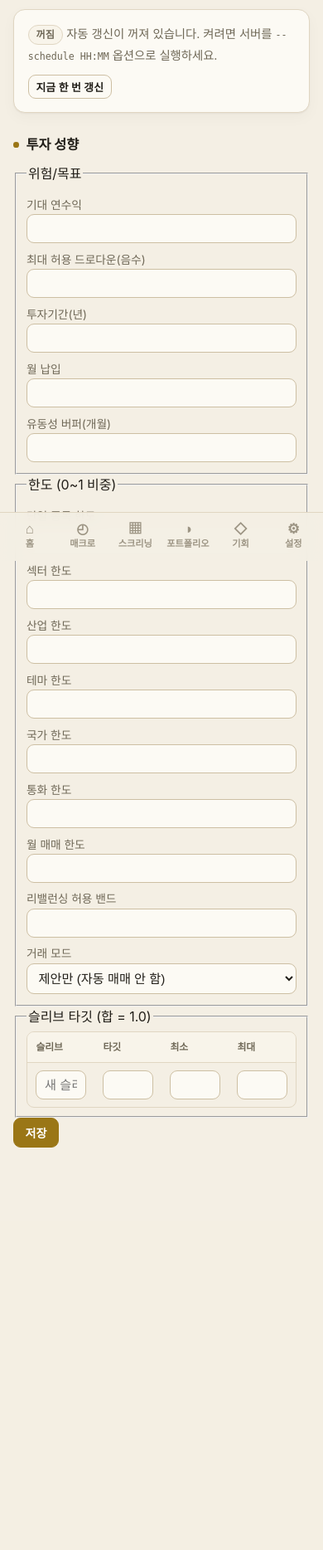
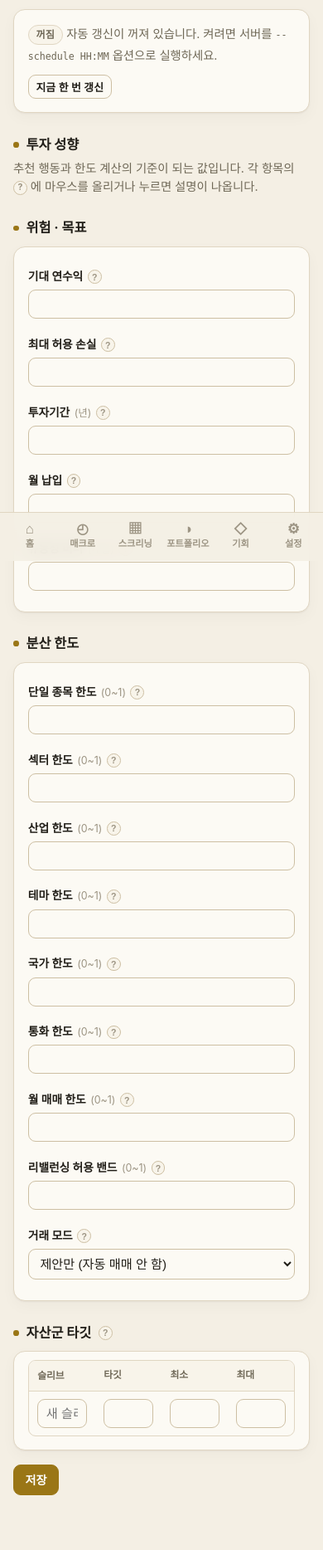
Before and after one commit to james20140802/croesus, a FastAPI app: template croesus/web/templates/settings_profile.html in a window 390 px wide; the page is wider, and only the part inside the window is pictured. Shown: the part 168-2036 px from the top of that part at 83% size. Before the commit the page ends 1551 px from the top of that part, so only its background shows below. Run offline with FastAPI, Linux system fonts and the light colour scheme; the template is opened without the code that fills it, so the values that code supplies are empty.

Commit message:
✨ feat: stock detail page, home portfolio card, settings tooltips, UX fixes
UX fixes:
- Bottom nav is now always fixed to the viewport bottom (was position:sticky at
  ≥680px, which floated up under short pages like 기회/스크리닝 필터 결과)
- Screening filter chips use plain links so the active chip reflects the selected
  bucket (htmx swapped only the table, leaving the chip state stale)

Settings redesign:
- Card-based sections (위험·목표 / 분산 한도 / 자산군 타깃) with a responsive grid
- A ? hint next to every field showing a help tooltip on hover and on tap/focus
  (.hint is now a focusable button with a data-tip bubble; posture hints too)

Home:
- "내 포트폴리오" summary card (평가액 / 평가손익 / 상위 보유 비중)

Stock detail (/asset/{asset_id}):
- New route + page reachable by clicking a screening row: price-history chart,
  screening score/rank/bucket with reason codes, per-factor percentile bars and
  raw fundamentals, and the LLM qualitative thesis (with a clear note when none
  exists because the local LLM isn't running)

Co-Authored-By: Claude Opus 4.8 <noreply@anthropic.com>

```diff
--- a/croesus/web/app.py
+++ b/croesus/web/app.py
@@ -6,7 +6,7 @@ from fastapi import FastAPI, Request
 from fastapi.staticfiles import StaticFiles
 
 from croesus.db.connection import resolve_db_path
-from croesus.web.routes import home, macro, screening, portfolio, opportunity, settings
+from croesus.web.routes import home, macro, screening, portfolio, opportunity, settings, asset
 
 _STATIC_DIR = Path(__file__).parent / "static"
 
@@ -37,6 +37,7 @@ def create_app(db_path: str | Path | None = None, *, schedule_at: time | None =
     app.include_router(portfolio.router)
     app.include_router(opportunity.router)
     app.include_router(settings.router)
+    app.include_router(asset.router)
 
     @app.get("/healthz")
     def healthz() -> dict[str, str]:
--- a/croesus/web/static/css/app.css
+++ b/croesus/web/static/css/app.css
@@ -184,10 +184,26 @@ h2::before {
   background: linear-gradient(90deg, var(--ok), var(--warn) 60%, var(--bad)); }
 .meter__scale { display: flex; justify-content: space-between; font-size: .68rem; color: var(--ink-faint); margin-top: .2rem; }
 
-/* 도움말 점(툴팁) */
-.hint { display: inline-flex; align-items: center; justify-content: center;
-  width: .95rem; height: .95rem; border-radius: 50%; border: 1px solid var(--line-strong);
-  color: var(--ink-faint); font-size: .62rem; font-weight: 700; cursor: help; }
+/* 도움말 ? 아이콘 + 툴팁 — hover(데스크톱) / focus·tap(모바일) 모두 동작 */
+.hint { position: relative; display: inline-flex; align-items: center; justify-content: center;
+  width: 1.05rem; height: 1.05rem; border-radius: 50%; border: 1px solid var(--line-strong);
+  background: var(--surface-2); color: var(--ink-faint); font-size: .66rem; font-weight: 700;
+  cursor: help; padding: 0; vertical-align: middle; flex: none; }
+.hint:hover, .hint:focus-visible { color: var(--gilt); border-color: var(--gilt); }
+.hint[data-tip]::after {
+  content: attr(data-tip);
+  position: absolute; left: 0; top: calc(100% + 6px); z-index: 30;
+  width: max-content; max-width: min(260px, 72vw);
+  padding: .5rem .6rem; border-radius: 8px;
+  background: var(--ink); color: var(--bg);
+  font-size: .76rem; font-weight: 400; line-height: 1.45; letter-spacing: 0;
+  text-align: left; white-space: normal; box-shadow: var(--shadow);
+  opacity: 0; transform: translateY(-3px); pointer-events: none;
+  transition: opacity .12s ease, transform .12s ease;
+}
+.hint[data-tip]:hover::after, .hint[data-tip]:focus::after {
+  opacity: 1; transform: translateY(0);
+}
 
 /* ── 알약/뱃지 ───────────────────────────────────────────────────────── */
 .pill {
@@ -250,6 +266,10 @@ table.data tbody tr:nth-child(even) td { background: color-mix(in srgb, var(--su
 .num { font-family: var(--font-serif); font-variant-numeric: tabular-nums; text-align: right; }
 th.num, td.num { text-align: right; }
 tr.flagged td { background: var(--bad-wash) !important; }
+table.data a { color: inherit; text-decoration: none; }
+table.data a:hover { color: var(--gilt); }
+.row-link { cursor: pointer; }
+.row-link:hover td { background: var(--gilt-wash); }
 
 /* ── 필터 칩 ─────────────────────────────────────────────────────────── */
 .filters { display: flex; flex-wrap: wrap; gap: .4rem; margin: .2rem 0 1rem; }
@@ -287,6 +307,13 @@ tr.flagged td { background: var(--bad-wash) !important; }
   border: 1px solid var(--line-strong); border-radius: var(--radius-sm);
   background: var(--surface); color: var(--ink);
 }
+/* 설정 폼 — 라벨 위, 입력 아래의 카드형 필드 */
+.form-grid { display: grid; gap: .2rem 1.3rem; grid-template-columns: 1fr; }
+.field { display: flex; flex-direction: column; gap: .3rem; margin: .55rem 0; }
+.field > label { margin: 0; display: flex; align-items: center; gap: .35rem; font-weight: 600; color: var(--ink); }
+.field input, .field select { max-width: none; }
+.field .unit { color: var(--ink-faint); font-weight: 400; font-size: .78rem; }
+@media (min-width: 680px) { .form-grid { grid-template-columns: 1fr 1fr; } }
 .errors { border: 1px solid var(--bad); border-radius: var(--radius-sm);
   padding: .7rem .8rem; margin: .6rem 0; background: var(--bad-wash); color: var(--bad); }
 
@@ -341,7 +368,6 @@ a:focus-visible, button:focus-visible, .chip:focus-visible, input:focus-visible,
 @media (min-width: 680px) {
   .grid-cards { grid-template-columns: repeat(2, 1fr); }
   .grid-macro { grid-template-columns: repeat(2, 1fr); }
-  .tabbar { position: sticky; }
 }
 @media (min-width: 1024px) {
   .grid { grid-template-columns: repeat(2, 1fr); }
--- a/croesus/web/static/js/charts.js
+++ b/croesus/web/static/js/charts.js
@@ -16,7 +16,7 @@ function initCharts() {
     if (el.offsetParent === null) return;            // 숨김(모바일 desktop-only) 스킵
     if (el.__inited) return; el.__inited = true;
     var kind = el.getAttribute('data-chart');
-    if (['donut', 'macro-history', 'scatter', 'bands'].indexOf(kind) === -1) {
+    if (['donut', 'macro-history', 'scatter', 'bands', 'price'].indexOf(kind) === -1) {
       el.__inited = false;                           // 알 수 없는 종류 — 빈 프레임 대신 건너뜀
       return;
     }
@@ -50,6 +50,16 @@ function initCharts() {
       opt.series = [{ type: 'scatter', symbolSize: 16,
         itemStyle: { color: function (p) { return gateColor[p.data[4]] || soft; }, opacity: 0.85 },
         data: data.map(function (d) { return [d.upside, d.confidence, d.gate, d.symbol, d.gate]; }) }];
+    } else if (kind === 'price') {
+      opt.tooltip = { trigger: 'axis' };
+      opt.grid = { left: 52, right: 14, top: 16, bottom: 28 };
+      opt.xAxis = Object.assign({ type: 'category', data: data.map(function (d) { return d.date; }),
+        axisLabel: { color: soft, showMaxLabel: true } }, axis);
+      opt.yAxis = Object.assign({ type: 'value', scale: true }, axis);
+      opt.series = [{ type: 'line', smooth: true, showSymbol: false,
+        lineStyle: { color: gilt, width: 2 },
+        areaStyle: { color: gilt, opacity: 0.10 },
+        data: data.map(function (d) { return d.close; }) }];
     } else if (kind === 'bands') {
       var keys = Object.keys(data);
       opt.tooltip = { trigger: 'axis' };
--- a/croesus/web/templates/partials/_posture.html
+++ b/croesus/web/templates/partials/_posture.html
@@ -9,17 +9,17 @@
 
   <div class="posture-stats">
     <div class="metric" style="flex-basis:100%">
-      <span class="k">시장 스트레스 <span class="hint" title="유동성·신용·금리 지표가 최근 5년 대비 얼마나 불안한지. 0은 평온, 100은 극단적 불안.">?</span></span>
+      <span class="k">시장 스트레스 <button type="button" class="hint" data-tip="유동성·신용·금리 지표가 최근 5년 대비 얼마나 불안한지. 0은 평온, 100은 극단적 불안.">?</button></span>
       <span class="v">{{ stress }}<span class="muted" style="font-size:.8rem"> / 100</span></span>
       <div class="meter"><div class="meter__fill" style="width: {{ stress }}%"></div></div>
       <div class="meter__scale"><span>평온</span><span>보통</span><span>불안</span></div>
     </div>
     <div class="metric">
-      <span class="k">레짐 신뢰도 <span class="hint" title="여러 경제 지표가 현재 국면 판단에 얼마나 일치하는지.">?</span></span>
+      <span class="k">레짐 신뢰도 <button type="button" class="hint" data-tip="여러 경제 지표가 현재 국면 판단에 얼마나 일치하는지.">?</button></span>
       <span class="v">{{ '%.0f' % ((m.regime_confidence or 0) * 100) }}%</span>
     </div>
     <div class="metric">
-      <span class="k">시장 확인도 <span class="hint" title="실제 시장 가격(변동성·추세·심리 등)이 국면 판단에 동의하는 정도. +1 동의, -1 반대.">?</span></span>
+      <span class="k">시장 확인도 <button type="button" class="hint" data-tip="실제 시장 가격(변동성·추세·심리 등)이 국면 판단에 동의하는 정도. +1 동의, -1 반대.">?</button></span>
       {% set c = m.confirmation_score or 0 %}
       <span class="v {{ 'tone-ok' if c >= 0.3 else 'tone-bad' if c <= -0.3 else '' }}">{{ '%+.2f' % c }}</span>
       <span class="muted" style="font-size:.78rem">
--- a/croesus/web/templates/partials/screening_table.html
+++ b/croesus/web/templates/partials/screening_table.html
@@ -3,9 +3,9 @@
 <table class="data">
   <thead><tr><th>순위</th><th>심볼</th><th class="num">점수</th><th>판정</th></tr></thead>
   <tbody>{% for r in view.rows %}
-    <tr>
+    <tr class="row-link" onclick="location.href='/asset/{{ r.asset_id }}'">
       <td class="num">{{ r.rank or '' }}</td>
-      <td><strong>{{ r.symbol }}</strong>{% if r.name %}<br><span class="muted small">{{ r.name }}</span>{% endif %}</td>
+      <td><a href="/asset/{{ r.asset_id }}"><strong>{{ r.symbol }}</strong></a>{% if r.name %}<br><span class="muted small">{{ r.name }}</span>{% endif %}</td>
       <td class="num">{{ '%.2f' % r.score if r.score is not none else '—' }}</td>
       <td><span class="pill pill--{{ r.decision_bucket | bucket_tone }}">{{ r.decision_bucket | bucket_label }}</span></td>
     </tr>{% endfor %}</tbody>
--- a/croesus/web/templates/screening.html
+++ b/croesus/web/templates/screening.html
@@ -5,7 +5,7 @@
   {% if view.run_id %}<br>최근 분석 {{ view.as_of_date or view.run_id }}{% endif %}</p>
 <div class="filters">
   {% for b in ["", "candidate", "watch", "blocked_by_portfolio_fit"] %}
-  <a hx-get="/screening{% if b %}?bucket={{ b }}{% endif %}" hx-target="#screening-table"
+  <a href="/screening{% if b %}?bucket={{ b }}{% endif %}"
      class="chip{% if bucket==b or (not bucket and not b) %} active{% endif %}">{{ b | bucket_label if b else "전체" }}</a>
   {% endfor %}
 </div>
--- a/croesus/web/templates/settings_profile.html
+++ b/croesus/web/templates/settings_profile.html
@@ -31,29 +31,49 @@
   {% endif %}
 </div>
 
+{% macro hint(key) %}{% set h = key | field_help %}{% if h %}<button type="button" class="hint" data-tip="{{ h }}">?</button>{% endif %}{% endmacro %}
+
 <h2>투자 성향</h2>
+<p class="muted" style="margin-top:-.3rem">추천 행동과 한도 계산의 기준이 되는 값입니다. 각 항목의 <span class="hint" style="cursor:default">?</span> 에 마우스를 올리거나 누르면 설명이 나옵니다.</p>
 {% include "partials/form_errors.html" %}
 <form method="post" action="/settings/profile" class="form">
-  <fieldset><legend>위험/목표</legend>
-    <label>기대 연수익 <input name="expected_annual_return" value="{{ profile.expected_annual_return }}"></label>
-    <label>최대 허용 드로다운(음수) <input name="max_tolerable_drawdown" value="{{ profile.max_tolerable_drawdown }}"></label>
-    <label>투자기간(년) <input name="investment_horizon_years" value="{{ profile.investment_horizon_years }}"></label>
-    <label>월 납입 <input name="monthly_contribution" value="{{ profile.monthly_contribution }}"></label>
-    <label>유동성 버퍼(개월) <input name="liquidity_buffer_months" value="{{ profile.liquidity_buffer_months }}"></label>
-  </fieldset>
-  <fieldset><legend>한도 (0~1 비중)</legend>
+
+  <h2>위험 · 목표</h2>
+  <div class="card">
+    <div class="form-grid">
+      <div class="field"><label>기대 연수익 {{ hint('expected_annual_return') }}</label>
+        <input name="expected_annual_return" value="{{ profile.expected_annual_return }}"></div>
+      <div class="field"><label>최대 허용 손실 {{ hint('max_tolerable_drawdown') }}</label>
+        <input name="max_tolerable_drawdown" value="{{ profile.max_tolerable_drawdown }}"></div>
+      <div class="field"><label>투자기간 <span class="unit">(년)</span> {{ hint('investment_horizon_years') }}</label>
+        <input name="investment_horizon_years" value="{{ profile.investment_horizon_years }}"></div>
+      <div class="field"><label>월 납입 {{ hint('monthly_contribution') }}</label>
+        <input name="monthly_contribution" value="{{ profile.monthly_contribution }}"></div>
+      <div class="field"><label>유동성 버퍼 <span class="unit">(개월)</span> {{ hint('liquidity_buffer_months') }}</label>
+        <input name="liquidity_buffer_months" value="{{ profile.liquidity_buffer_months }}"></div>
+    </div>
+  </div>
+
+  <h2>분산 한도</h2>
+  <div class="card">
+    <div class="form-grid">
       {% for f in ["max_single_position_weight","max_sector_weight","max_industry_weight",
                    "max_theme_weight","max_country_weight","max_currency_weight",
                    "max_monthly_turnover","rebalance_band"] %}
-      <label>{{ f | field_label }} <input name="{{ f }}" value="{{ profile[f] }}"></label>{% endfor %}
-    <label>거래 모드
+      <div class="field"><label>{{ f | field_label }} <span class="unit">(0~1)</span> {{ hint(f) }}</label>
+        <input name="{{ f }}" value="{{ profile[f] }}"></div>{% endfor %}
+      <div class="field"><label>거래 모드 {{ hint('trade_mode') }}</label>
         <select name="trade_mode">
           <option value="propose_only" {{ 'selected' if profile.trade_mode.value=='propose_only' }}>{{ 'propose_only' | trade_mode_label }}</option>
           <option value="approval_required" {{ 'selected' if profile.trade_mode.value=='approval_required' }}>{{ 'approval_required' | trade_mode_label }}</option>
-      </select></label>
-  </fieldset>
-  <fieldset><legend>슬리브 타깃 (합 = 1.0)</legend>
-    <div class="table-wrap"><table class="data"><thead><tr><th>슬리브</th><th>타깃</th><th>최소</th><th>최대</th></tr></thead>
+        </select></div>
+    </div>
+  </div>
+
+  <h2>자산군 타깃 {{ hint('sleeve_targets') }}</h2>
+  <div class="card" style="padding-top:.6rem">
+    <div class="table-wrap"><table class="data">
+      <thead><tr><th>슬리브</th><th class="num">타깃</th><th class="num">최소</th><th class="num">최대</th></tr></thead>
       <tbody>{% for t in targets %}
         <tr><td><input name="sleeve_name" value="{{ t.sleeve_name }}"></td>
           <td><input name="target_weight" value="{{ t.target_weight }}"></td>
@@ -63,7 +83,8 @@
         <tr><td><input name="sleeve_name" placeholder="새 슬리브"></td>
           <td><input name="target_weight"></td><td><input name="min_weight"></td>
           <td><input name="max_weight"></td></tr></tbody></table></div>
-  </fieldset>
-  <button type="submit" class="btn primary">저장</button>
+  </div>
+
+  <div style="margin-top:1.1rem"><button type="submit" class="btn primary">저장</button></div>
 </form>
 {% endblock %}
```
Also changed, not shown: croesus/web/labels.py (+50 -0 lines), croesus/web/routes/asset.py (added, +23 -0 lines), croesus/web/services.py (+87 -2 lines), croesus/web/templates/asset_detail.html (added, +85 -0 lines), croesus/web/templates/home.html (+22 -0 lines), croesus/web/viewmodels.py (+13 -0 lines). Lines whose indentation alone changed are shown as unchanged.
